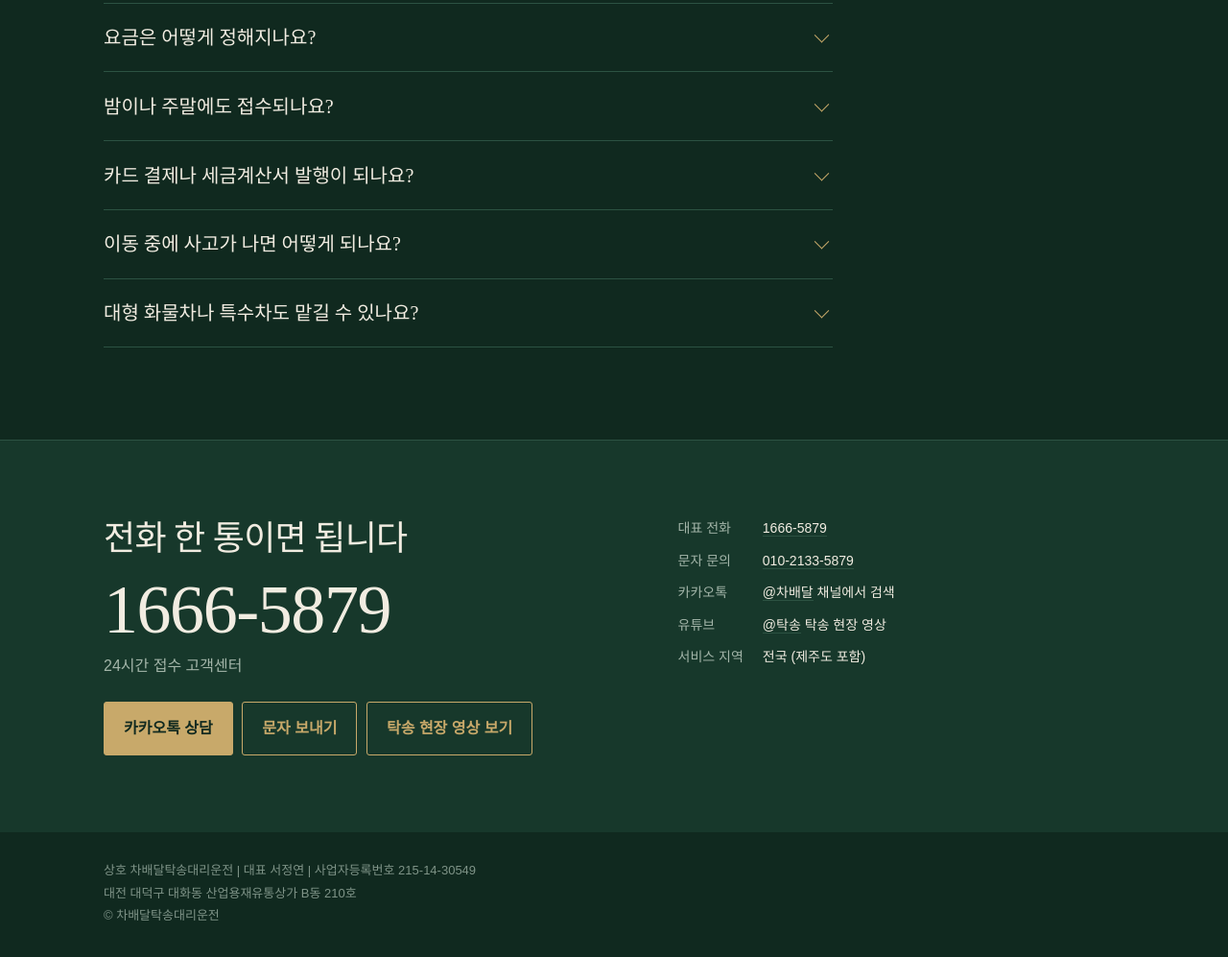
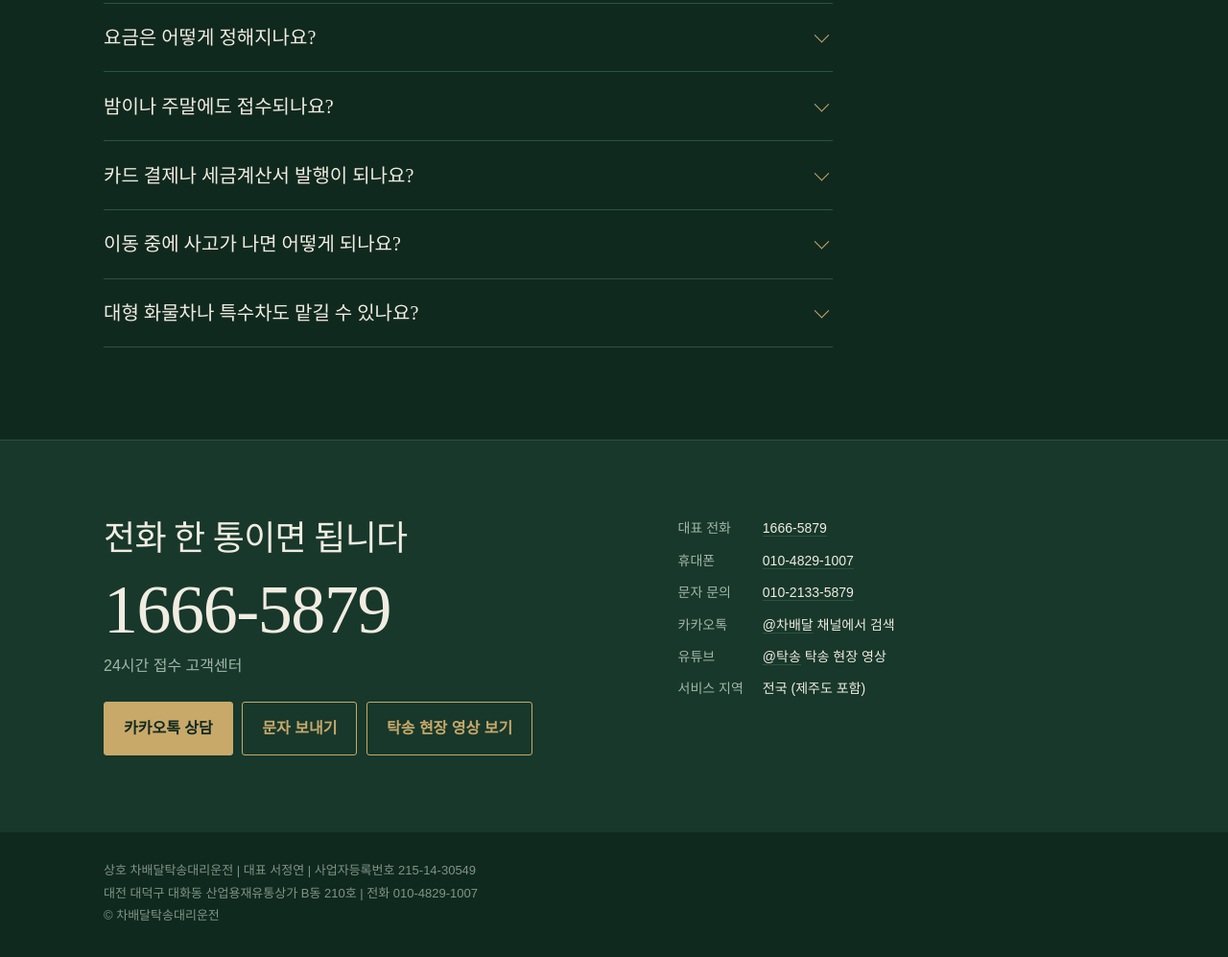
Before and after one commit to carbd01048291007-crypto/my-website, a plain HTML site: page index.html in a window 1280 px wide. Shown: the part 4798-5795 px from the top of the page at 96% size. Drawn offline with Linux system fonts and the light colour scheme; a web font is replaced by a local one.

Commit message:
연락처에 휴대폰 번호 010-4829-1007 추가
Co-Authored-By: Claude Opus 5.5 <noreply@anthropic.com>
Claude-Session: https://claude.ai/code/session_01Rs4tSZkxcjxRveNHn5PsKv

```diff
--- a/index.html
+++ b/index.html
@@ -567,6 +567,7 @@
       </div>
       <dl>
         <dt>대표 전화</dt><dd><a href="tel:16665879">1666-5879</a></dd>
+        <dt>휴대폰</dt><dd><a href="tel:01048291007">010-4829-1007</a></dd>
         <dt>문자 문의</dt><dd><a href="sms:01021335879">010-2133-5879</a></dd>
         <dt>카카오톡</dt><dd><a href="https://pf.kakao.com/_RxhTuxj" target="_blank" rel="noopener">@차배달</a> 채널에서 검색</dd>
         <dt>유튜브</dt><dd><a href="https://www.youtube.com/@%ED%83%81%EC%86%A1" target="_blank" rel="noopener">@탁송</a> 탁송 현장 영상</dd>
@@ -578,7 +579,7 @@
 
 <footer class="wrap site-foot">
   <p>상호 차배달탁송대리운전 | 대표 서정연 | 사업자등록번호 215-14-30549</p>
-  <p>대전 대덕구 대화동 산업용재유통상가 B동 210호</p>
+  <p>대전 대덕구 대화동 산업용재유통상가 B동 210호 | 전화 010-4829-1007</p>
   <p>© 차배달탁송대리운전</p>
 </footer>
 
```
